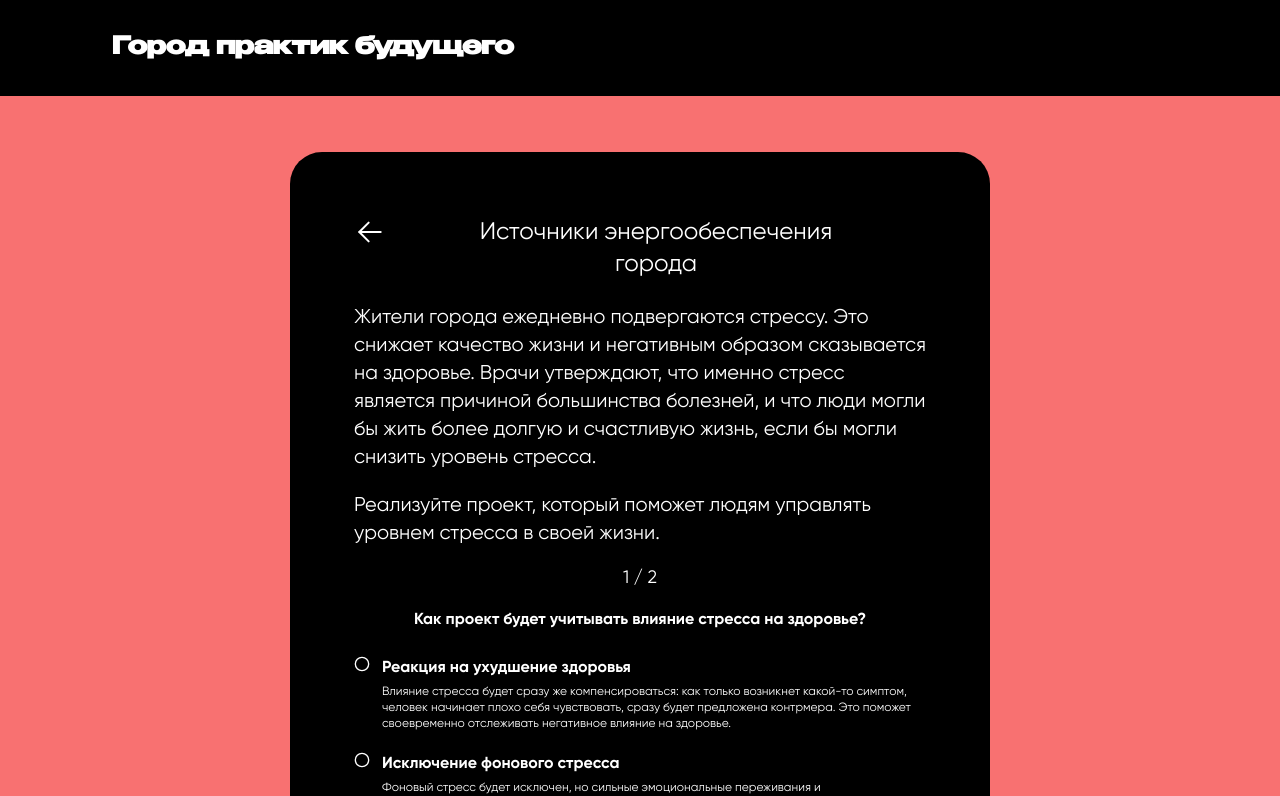
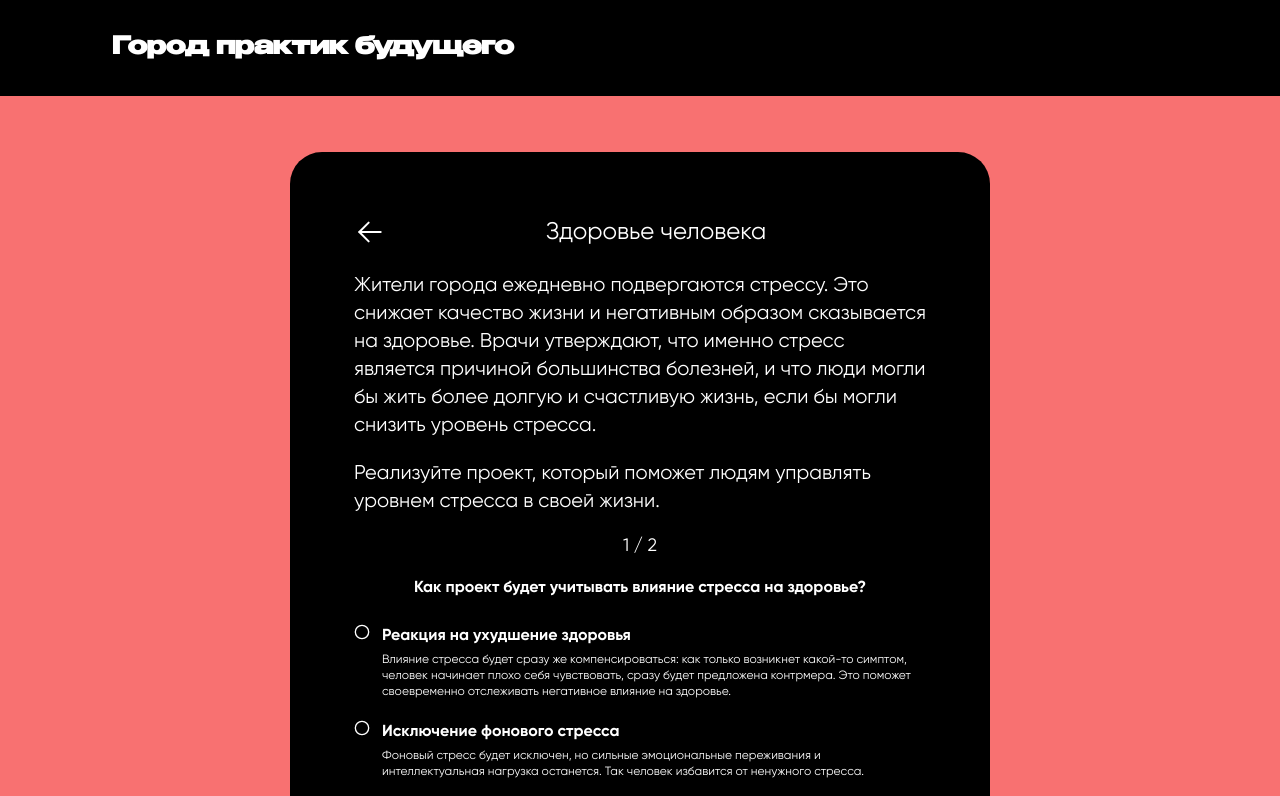
Before and after one commit to crashzky/future-games, a Next.js app: page /health in a window 1280 px wide. Shown: the top 796 px of the page. Built offline with nearby package versions, Linux system fonts and the light colour scheme.

Commit message:
Fix: Layout text

```diff
--- a/pages/[category]/index.tsx
+++ b/pages/[category]/index.tsx
@@ -46,7 +46,7 @@ const ContestPage = ({ category }: Props): JSX.Element => {
 			<div className='grid grid-flow-col'>
 				<img src='/arrow.svg' alt='arrow' />
 				<h1 className='text-2xl inline-block w-96 text-center'>
-					Источники энергообеспечения города
+					{selectedCategoryFromLink.value}
 				</h1>
 			</div>
 			<p className='text-xl mt-6'>
```
